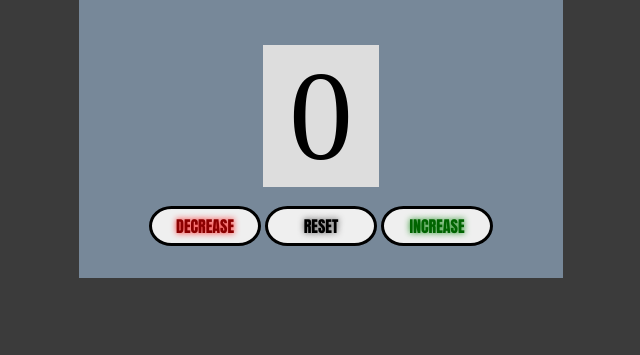
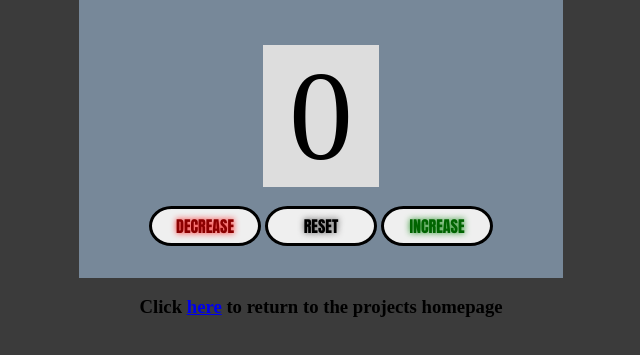
Before and after one commit to Yoshi-jrd/simple-increment-counter, a plain HTML site: page index.html in a window 1280 px wide. Shown: the part 217-572 px from the top of the page, without its empty margins (319-959 px from the left). Drawn offline with Linux system fonts and the light colour scheme.

Commit message:
added return to homepage link

```diff
--- a/index.html
+++ b/index.html
@@ -29,6 +29,7 @@
             </div>
         </div>
     </main>
+    <h3>Click <a href="https://yoshi-jrd.github.io/180-projects-180-days">here</a> to return to the projects homepage</h3>
 
     <script src="./main.js"></script>
 </body>
```
